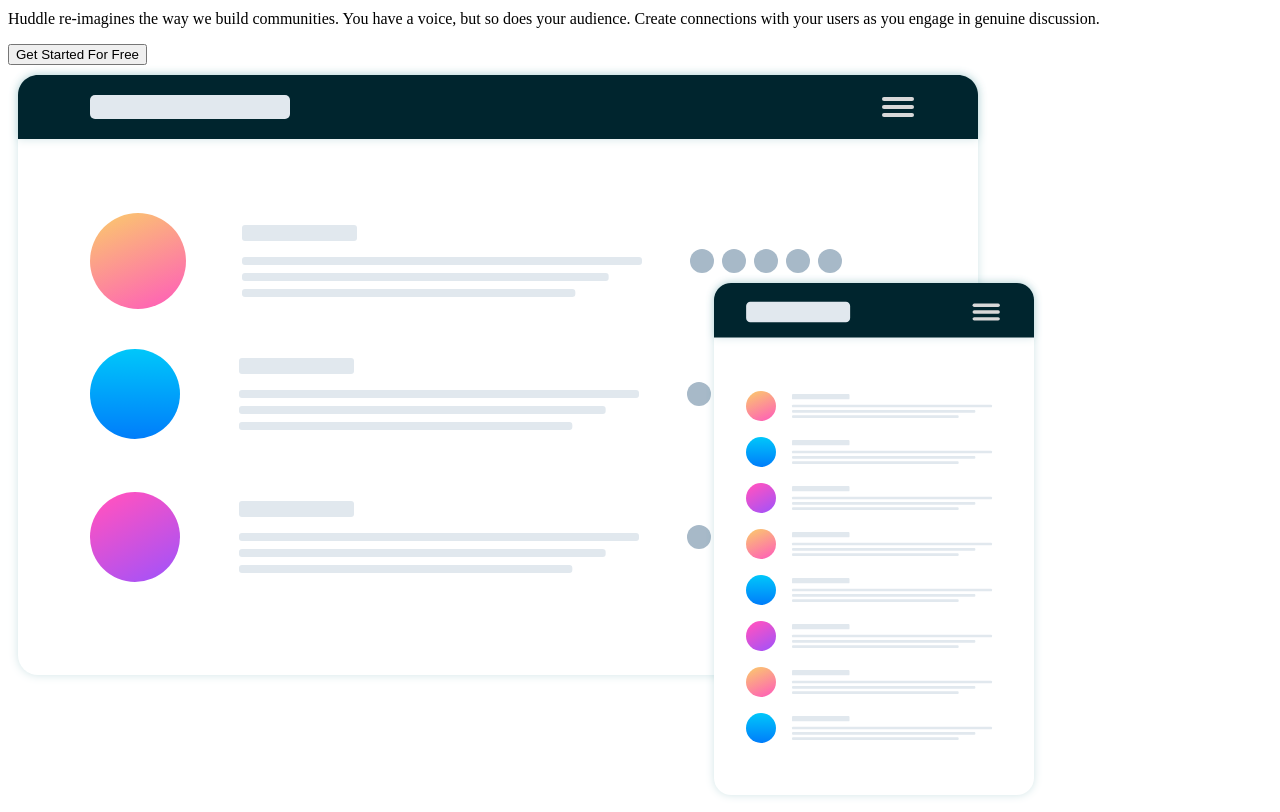
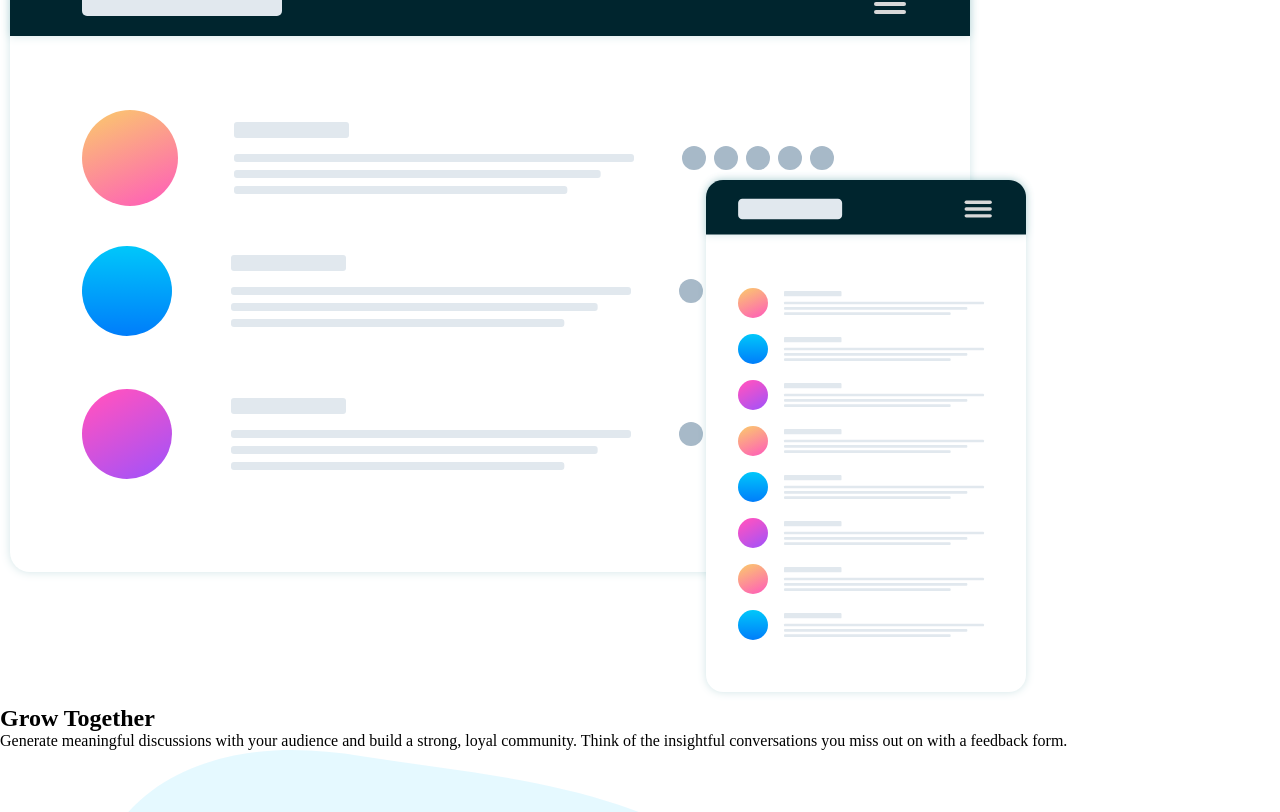
Before and after one commit to passumtornado/huddle_app, a plain HTML site: page index.html in a window 1280 px wide. Shown: the part 213-1025 px from the top of the page. Drawn offline with Linux system fonts and the light colour scheme; files whose address does not match are found by name.

Commit message:
add directory for CSS

```diff
--- a/index.html
+++ b/index.html
@@ -6,7 +6,7 @@
 	<meta name="viewport" content="width=device-width, initial-scale=1.0">
 	<title>Document</title>
 	<!--link css below-->
-	<link rel="stylesheet" href="./styles/style1.css">
+	<link rel="stylesheet" href="./styles/style.css">
 	<link rel="stylesheet" href="https://cdnjs.cloudflare.com/ajax/libs/font-awesome/4.7.0/css/font-awesome.css" integrity="sha512-5A8nwdMOWrSz20fDsjczgUidUBR8liPYU+WymTZP1lmY9G6Oc7HlZv156XqnsgNUzTyMefFTcsFH/tnJE/+xBg==" crossorigin="anonymous" referrerpolicy="no-referrer" />
 </head>
 <body>
--- /dev/null
+++ b/styles/style.css
@@ -0,0 +1,5 @@
+* {
+    box-sizing: border-box;
+    padding: 0px;
+    margin: 0px;
+}
```
Also changed, not shown: images/.images/bg-hero-desktop.svg (deleted), images/.images/bg-hero-mobile.svg (deleted), images/.images/favicon-32x32.png (deleted), images/.images/icon-email.svg (deleted), images/.images/icon-location.svg (deleted), images/.images/icon-phone.svg (deleted), images/.images/illustration-flowing-conversation.svg (deleted), images/.images/illustration-grow-together.svg (deleted), images/.images/illustration-mockups.svg (deleted), images/.images/illustration-your-users.svg (deleted), images/.images/logo.svg (deleted), images/Object.png (renamed from images/.images/Object.png), images/background-image.png (renamed from images/.images/background-image.png), images/fb-logo.svg (renamed from images/.images/fb-logo.svg), 3 more files.
